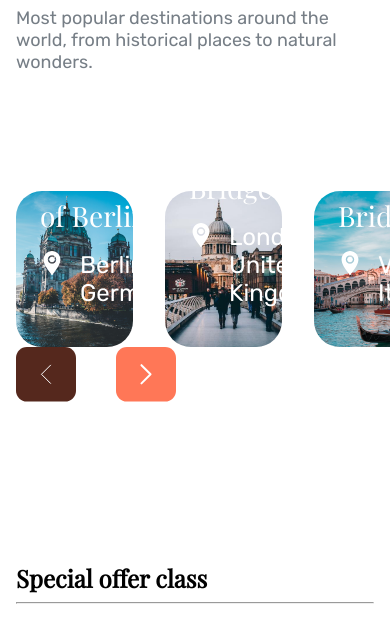
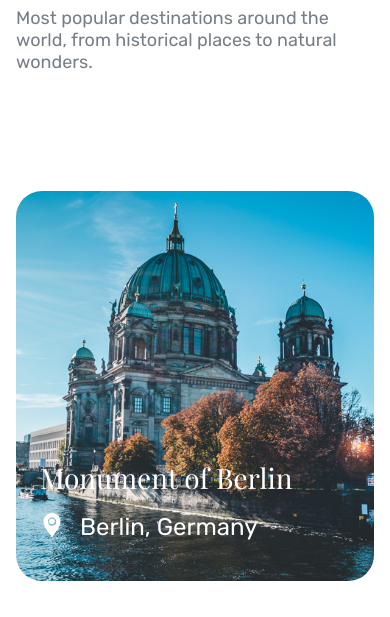
Before and after one commit to Horosh97/202309-w4chwe-daniel-andreu-barbara-gimeno, a website: page public/index.html in a window 390 px wide. Shown: the part 208-825 px from the top of the page. Drawn offline with nearby package versions, Linux system fonts and the light colour scheme; files that its build step writes are made by us from their sources.

Commit message:
Hide second and third cart on mobile screens

```diff
--- a/sass/components/button/_button.scss
+++ b/sass/components/button/_button.scss
@@ -23,6 +23,7 @@
   .arrow-buttons {
     display: flex;
     gap: 40px;
+    justify-content: center;
     &--up {
       display: none;
     }
--- a/sass/components/cart-slider/_cart-slider.scss
+++ b/sass/components/cart-slider/_cart-slider.scss
@@ -47,6 +47,7 @@
     line-height: normal;
   }
 }
+
 .cart {
   background-repeat: no-repeat;
   background-size: cover;
@@ -64,3 +65,72 @@
     background-image: url(/image/venecia-bridge.webp);
   }
 }
+
+@media screen and (max-width: 780px) {
+  .destinations {
+    padding: 100px 0 0 0;
+    display: flex;
+    align-items: flex-start;
+    gap: 32px;
+    align-self: stretch;
+    padding-bottom: 100px;
+  }
+
+  .destination {
+    display: flex;
+    width: 100vw;
+    height: 100vw;
+    padding: 40px 24px;
+    border-radius: 26px;
+    flex-direction: column;
+    justify-content: flex-end;
+    align-items: flex-start;
+    gap: 17px;
+
+    &__heading {
+      color: #fff;
+      font-family: variables.$main-font-family;
+      font-size: 28px;
+      font-style: normal;
+      font-weight: 500;
+      line-height: normal;
+    }
+
+    &__subheading {
+      display: flex;
+      gap: 16px;
+    }
+
+    &__icon {
+      width: 24px;
+      height: 24px;
+    }
+
+    &__text {
+      color: #fff;
+      font-family: Rubik;
+      font-size: 24px;
+      font-style: normal;
+      font-weight: 400;
+      line-height: normal;
+    }
+  }
+
+  .cart {
+    background-repeat: no-repeat;
+    background-size: cover;
+    background-position: center;
+
+    &__berlin {
+      background-image: url(/image/berlin-river.webp);
+    }
+
+    &__london {
+      display: none;
+    }
+
+    &__italy {
+      display: none;
+    }
+  }
+}
```
Also changed, not shown: 1 other file.
